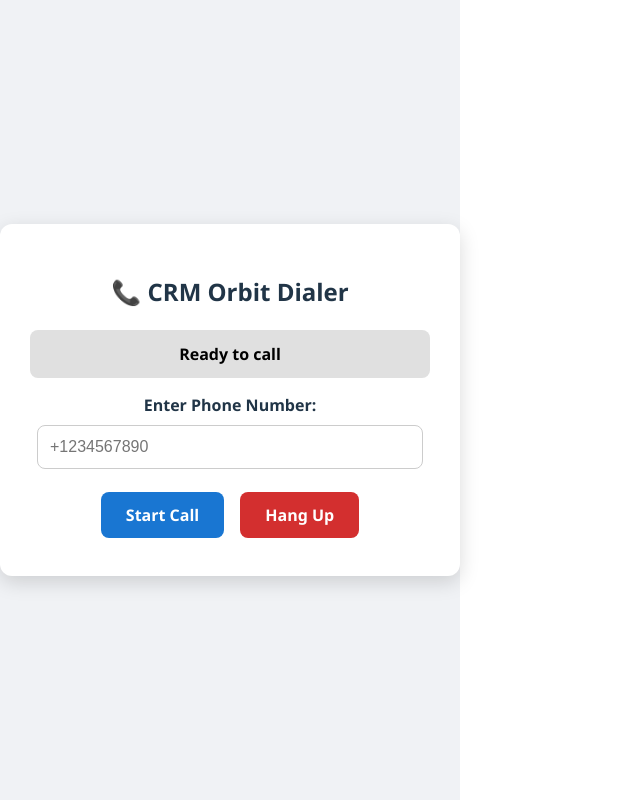
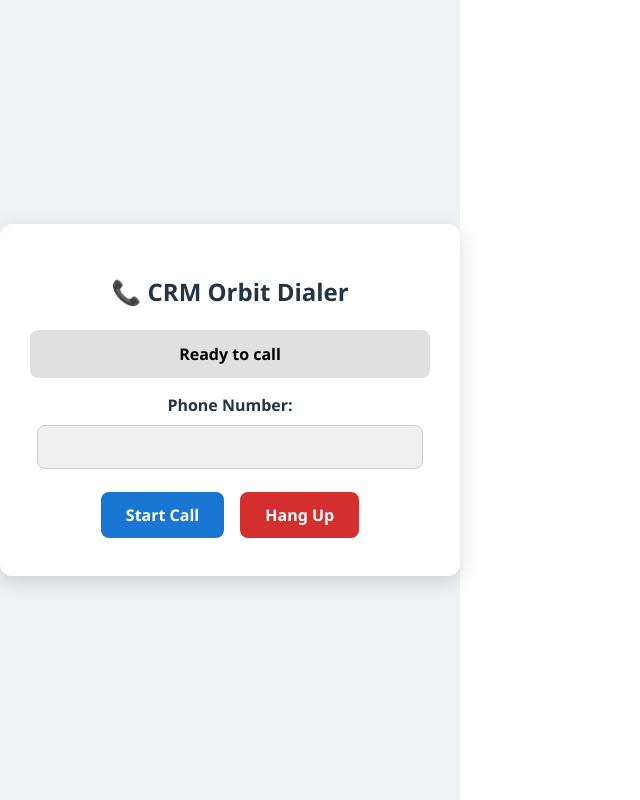
Before and after one commit to rekksu/twilio-dialer, a React (Vite) app: page / in a window 1280 px wide. Shown: the whole page, without its empty margins (0-640 px from the left). Built offline with nearby package versions, Linux system fonts and the light colour scheme.

Commit message:
stable commit 7.1

```diff
--- a/src/App.jsx
+++ b/src/App.jsx
@@ -12,7 +12,6 @@ export default function App() {
   const [customerId, setCustomerId] = useState(null);
   const [orgId, setOrgId] = useState(null);
   const [isHangupEnabled, setIsHangupEnabled] = useState(false);
-  const [isRedialEnabled, setIsRedialEnabled] = useState(true);
   const [callDuration, setCallDuration] = useState(0);
 
   const deviceRef = useRef(null);
@@ -80,7 +79,6 @@ export default function App() {
     const micOk = await checkMic();
     if (!micOk) return;
 
-    setIsRedialEnabled(false);
     setStatus("Fetching token...");
 
     const tokenRes = await fetch(`${CLOUD_FUNCTION_URL}?identity=agent`);
@@ -92,7 +90,6 @@ export default function App() {
     device.on("error", (err) => {
       console.error(err);
       setStatus("❌ Device error");
-      setIsRedialEnabled(true);
     });
 
     setStatus("Dialing...");
@@ -120,7 +117,6 @@ export default function App() {
 
       saveCallLog("ended", null, dur, startedAtRef.current, end);
       setIsHangupEnabled(false);
-      setIsRedialEnabled(true);
       setStatus("📴 Call ended");
     });
 
@@ -133,7 +129,6 @@ export default function App() {
 
       saveCallLog("failed", err.message, dur, startedAtRef.current, end);
       setIsHangupEnabled(false);
-      setIsRedialEnabled(true);
       setStatus("❌ Call failed");
     });
   };
@@ -207,6 +202,8 @@ export default function App() {
     border: "1px solid #ccc",
     fontSize: "16px",
     marginBottom: "15px",
+    backgroundColor: "#f0f0f0",
+    color: "#555",
   };
 
   return (
@@ -217,13 +214,12 @@ export default function App() {
         <div style={statusStyle}>{status}</div>
 
         <label style={{ fontWeight: "bold", display: "block", marginBottom: "8px" }}>
-          Enter Phone Number:
+          Phone Number:
         </label>
         <input
           type="text"
-          placeholder="+1234567890"
           value={phoneNumber}
-          onChange={(e) => setPhoneNumber(e.target.value)}
+          readOnly
           style={inputStyle}
         />
 
```
